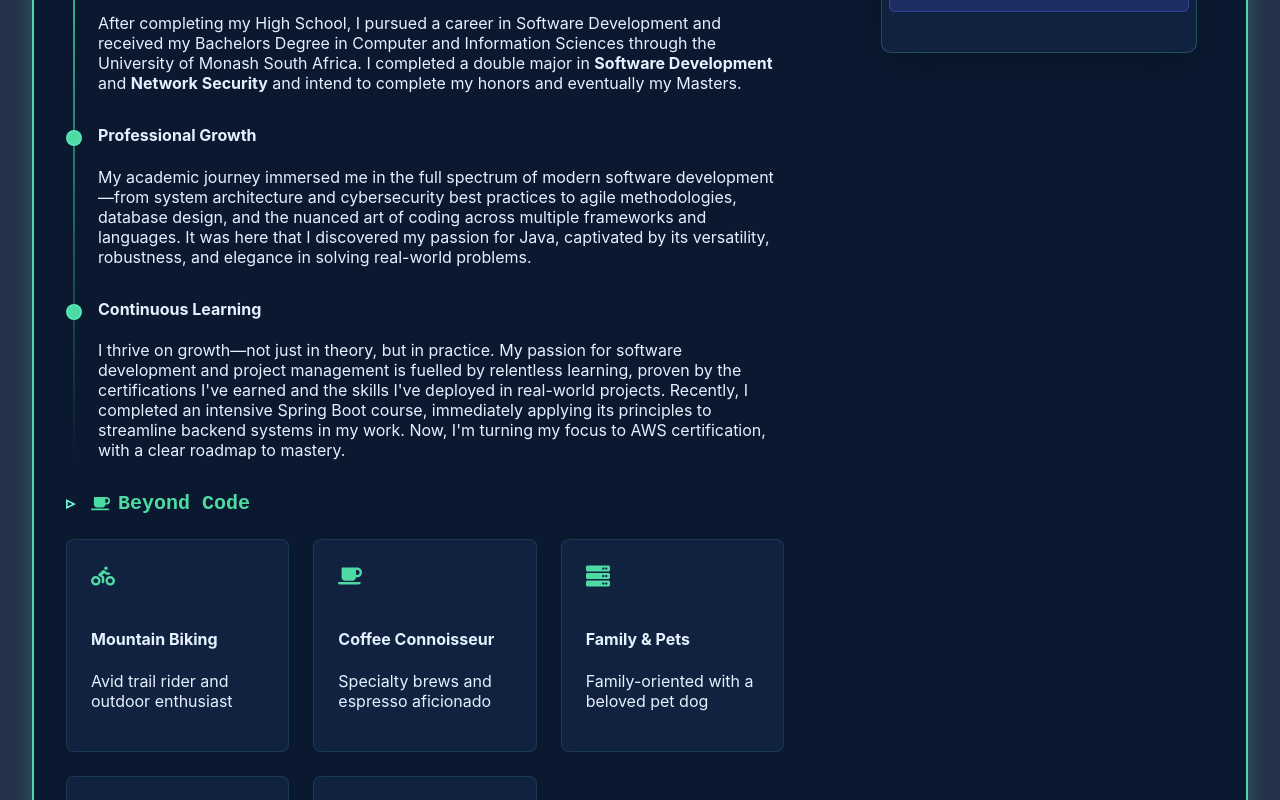
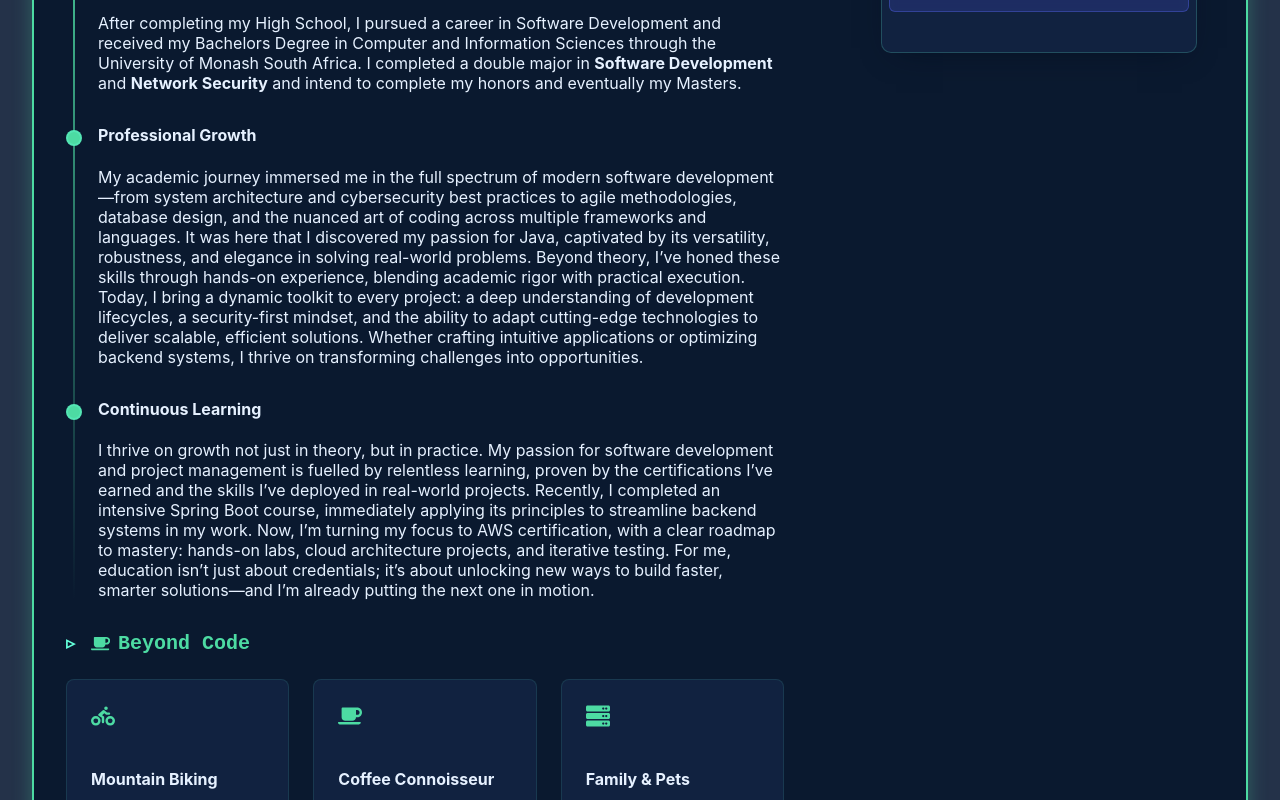
Before and after one commit to NehemiahPietersen/Dev-Portfolio, a React (Create React App) app in the folder dev_portfolio/: page /about in a window 1280 px wide. Shown: the part 945-1745 px from the top of the page. Built offline with nearby package versions, Linux system fonts and the light colour scheme.

Commit message:
fixed aboutMe wording

```diff
--- a/dev_portfolio/src/AboutPage.js
+++ b/dev_portfolio/src/AboutPage.js
@@ -65,8 +65,12 @@ export function AboutPage() {
                                             <p>
                                                 My academic journey immersed me in the full spectrum of modern software development—from system architecture and
                                                 cybersecurity best practices to agile methodologies, database design, and the nuanced art of coding across multiple
-                                                frameworks and languages. It was here that I discovered my passion for Java, captivated by its versatility,
-                                                robustness, and elegance in solving real-world problems.
+                                                frameworks and languages. It was here that I discovered my passion for Java, captivated by its versatility, robustness,
+                                                and elegance in solving real-world problems. Beyond theory, I’ve honed these skills through hands-on experience,
+                                                blending academic rigor with practical execution. Today, I bring a dynamic toolkit to every project: a deep understanding
+                                                of development lifecycles, a security-first mindset, and the ability to adapt cutting-edge technologies to deliver
+                                                scalable, efficient solutions. Whether crafting intuitive applications or optimizing backend systems, I thrive on
+                                                transforming challenges into opportunities.
                                             </p>
                                         </div>
                                     </div>
@@ -75,10 +79,12 @@ export function AboutPage() {
                                         <div className="timeline-content">
                                             <h4>Continuous Learning</h4>
                                             <p>
-                                                I thrive on growth—not just in theory, but in practice. My passion for software development and project management
-                                                is fuelled by relentless learning, proven by the certifications I've earned and the skills I've deployed in real-world
-                                                projects. Recently, I completed an intensive Spring Boot course, immediately applying its principles to streamline
-                                                backend systems in my work. Now, I'm turning my focus to AWS certification, with a clear roadmap to mastery.
+                                            I thrive on growth not just in theory, but in practice. My passion for software development and project management
+                                            is fuelled by relentless learning, proven by the certifications I’ve earned and the skills I’ve deployed in real-world
+                                            projects. Recently, I completed an intensive Spring Boot course, immediately applying its principles to streamline
+                                            backend systems in my work. Now, I’m turning my focus to AWS certification, with a clear roadmap to mastery: hands-on
+                                            labs, cloud architecture projects, and iterative testing. For me, education isn’t just about credentials; it’s about
+                                            unlocking new ways to build faster, smarter solutions—and I’m already putting the next one in motion.
                                             </p>
                                         </div>
                                     </div>
```
